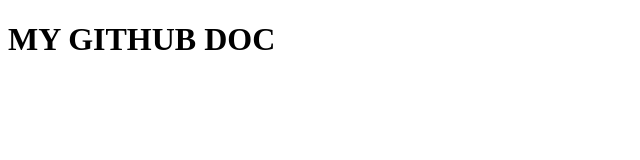
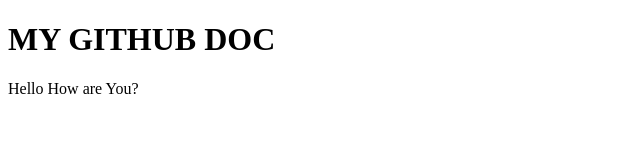
Before and after one commit to daryn-brown/intro-to-git, a plain HTML site: page index.html in a window 1280 px wide. Shown: the whole page, without its empty margins (0-640 px from the left). Drawn offline with Linux system fonts and the light colour scheme.

Commit message:
edited html

```diff
--- a/index.html
+++ b/index.html
@@ -9,5 +9,7 @@
 <body>
 
     <h1>MY GITHUB DOC</h1>
+
+    <p>Hello How are You?</p>
 </body>
 </html>
```
